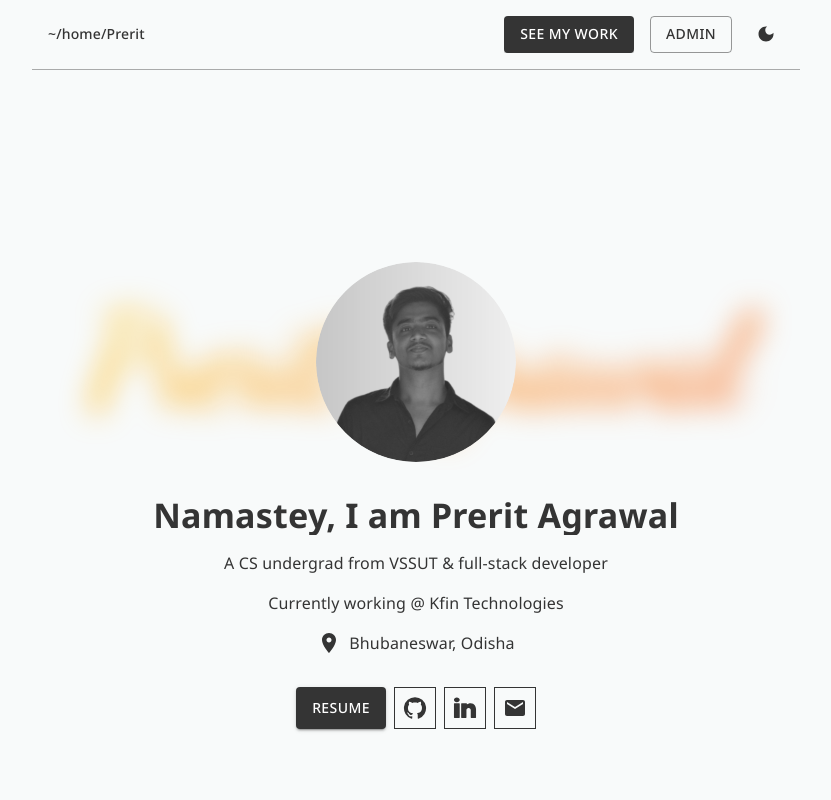
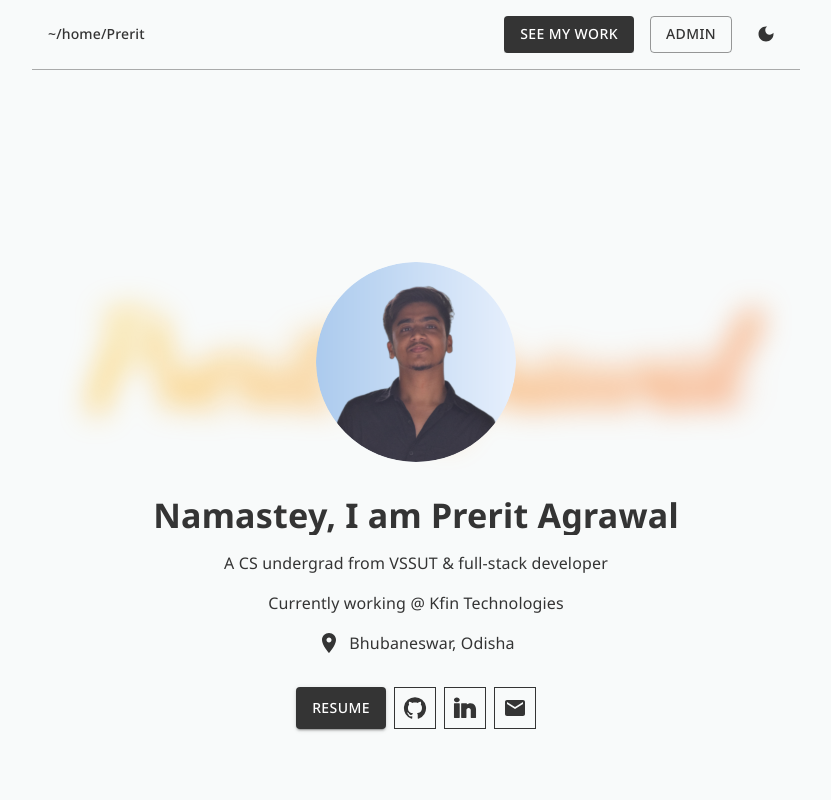
Before and after one commit to preritagrawal06/PortfolioNew, a React (Vite) app: page / in a window 1280 px wide. Shown: the top 800 px of the page, without its empty margins (224-1055 px from the left). Built offline with nearby package versions, Linux system fonts and the light colour scheme; no server answers.

Commit message:
upd: image hover animation updated

```diff
--- a/src/Components/Home.tsx
+++ b/src/Components/Home.tsx
@@ -1,14 +1,30 @@
-import { Stack, Typography, Avatar, Button, IconButton } from "@mui/material"
-import LocationOnIcon from '@mui/icons-material/LocationOn';
-import GitHubIcon from '@mui/icons-material/GitHub';
-import EmailIcon from '@mui/icons-material/Email';
+import { Stack, Typography, Avatar, Button, IconButton } from "@mui/material";
+import LocationOnIcon from "@mui/icons-material/LocationOn";
+import GitHubIcon from "@mui/icons-material/GitHub";
+import EmailIcon from "@mui/icons-material/Email";
 import Reveal from "../utils/Reveal";
-import { useContext } from "react";
+import { useContext, useEffect, useRef, useState } from "react";
 import { switchThemeContext } from "../context/themeContext";
-
+import { motion } from "framer-motion";
+import { useMousePosition } from "../utils/useMousePosition";
 
 const Hero = () => {
-    const {isDark} = useContext(switchThemeContext)
+  const { isDark } = useContext(switchThemeContext);
+  const { x, y } = useMousePosition();
+  const containerRef = useRef<HTMLDivElement | null>(null);
+  const [maskPos, setMaskPos] = useState({ x: 0, y: 0 });
+    const maskSize = 80;
+
+  useEffect(() => {
+    if (!containerRef.current) return;
+    const rect = containerRef.current.getBoundingClientRect();
+    // console.log(rect);
+    setMaskPos({
+      x: x - rect.left,
+      y: y - rect.top,
+    });
+  }, [x, y]);
+
   return (
     <Stack marginY="2rem" gap="2rem">
       <Stack alignItems="center" position="relative" mt="10rem">
@@ -23,63 +39,105 @@ const Hero = () => {
           fontWeight={400}
           padding="1rem"
           sx={{
-                        "backgroundImage":"linear-gradient(316deg, #f42b03 0%, #ffbe0b 74%)",
-                        "backgroundClip":"text",
-                        "WebkitTextFillColor": "transparent",
-                        "filter": "blur(15px)",
-                        "pointerEvents": "none",
-                        "transform": "translate(-50%, -50%)",
-                        fontSize:{
-                            xs:"96px",
-                            md:"128px"
-                        }
+            backgroundImage: "linear-gradient(316deg, #f42b03 0%, #ffbe0b 74%)",
+            backgroundClip: "text",
+            WebkitTextFillColor: "transparent",
+            filter: "blur(15px)",
+            pointerEvents: "none",
+            transform: "translate(-50%, -50%)",
+            fontSize: {
+              xs: "96px",
+              md: "128px",
+            },
           }}
         >
           Prerit Agrawal
         </Typography>
-                <Avatar alt="Prerit Agrawal" src="/profile.png" sx={{height:"200px", width:"200px", filter:"grayscale(100%)", transition:"filter 0.3s ease-out", ':hover':{filter:"grayscale(0%)"}}}/>
+        <Avatar
+          alt="Prerit Agrawal"
+          src="/profile.png"
+          sx={{ height: "200px", width: "200px" }}
+        />
+        <motion.div
+          ref={containerRef}
+          animate={{
+            WebkitMaskPosition: `${maskPos.x - maskSize / 2}px ${maskPos.y - maskSize / 2}px`,
+            transition: { type: "tween", ease: "backOut" },
+          }}
+          style={{
+            position: "absolute",
+            WebkitMaskImage: "url('/mask.svg')",
+            WebkitMaskRepeat: "no-repeat",
+            WebkitMaskPosition: "0%",
+            WebkitMaskSize: `${maskSize}px`,
+          }}
+        >
+          <Avatar
+            alt="Prerit Agrawal"
+            src="/batman-profile.png"
+            sx={{ height: "200px", width: "200px" }}
+          />
+        </motion.div>
       </Stack>
       <Stack alignItems="center" gap="1rem" padding="0 1rem">
         <Reveal>
-                    <Typography variant="h4" fontWeight={700} textAlign="center">Namastey, I am Prerit Agrawal</Typography>
+          <Typography variant="h4" fontWeight={700} textAlign="center">
+            Namastey, I am Prerit Agrawal
+          </Typography>
         </Reveal>
         <Reveal>
-                    <Typography variant="body1" textAlign="center">A CS undergrad from VSSUT & full-stack developer</Typography>
+          <Typography variant="body1" textAlign="center">
+            A CS undergrad from VSSUT & full-stack developer
+          </Typography>
         </Reveal>
         <Reveal>
-                    <Typography variant="body1" textAlign="center">Currently working @ Kfin Technologies</Typography>
+          <Typography variant="body1" textAlign="center">
+            Currently working @ Kfin Technologies
+          </Typography>
         </Reveal>
         <Reveal>
           <Stack flexDirection="row" gap="0.5rem">
-                        <LocationOnIcon sx={{color:isDark ? "#C4C7C7" : "#343434"}}/>
+            <LocationOnIcon sx={{ color: isDark ? "#C4C7C7" : "#343434" }} />
             <Typography variant="body1">Bhubaneswar, Odisha</Typography>
           </Stack>
         </Reveal>
       </Stack>
       <Stack justifyContent="center" flexDirection="row" gap="0.5rem">
-                <a href="https://drive.google.com/file/d/1LE4i_kLy31OQAozQ9xhMZph3iwAMG8Jp/view?usp=drive_link" target="_blank" rel="noopener noreferrer">
-                    <Button variant="contained" sx={{height:"100%"}}>
+        <a
+          href="https://drive.google.com/file/d/1LE4i_kLy31OQAozQ9xhMZph3iwAMG8Jp/view?usp=drive_link"
+          target="_blank"
+          rel="noopener noreferrer"
+        >
+          <Button variant="contained" sx={{ height: "100%" }}>
             Resume
           </Button>
         </a>
-                <a href="https://github.com/preritagrawal06" target="_blank" rel="noopener noreferrer">
+        <a
+          href="https://github.com/preritagrawal06"
+          target="_blank"
+          rel="noopener noreferrer"
+        >
           <IconButton aria-label="github-icon">
-                            <GitHubIcon/>
+            <GitHubIcon />
           </IconButton>
         </a>
-                <a href="https://www.linkedin.com/in/prerit-agrawal-3a1013231/" target="_blank" rel="noopener noreferrer">
+        <a
+          href="https://www.linkedin.com/in/prerit-agrawal-3a1013231/"
+          target="_blank"
+          rel="noopener noreferrer"
+        >
           <IconButton aria-label="linkedin-icon">
-                            <img src="./linkedin.svg" alt="linkedin-icon" width="24px"/>
+            <img src="./linkedin.svg" alt="linkedin-icon" width="24px" />
           </IconButton>
         </a>
         <a href="mailto:agrawalprerit780@gmail.com">
           <IconButton aria-label="email-icon">
-                            <EmailIcon/>
+            <EmailIcon />
           </IconButton>
         </a>
       </Stack>
     </Stack>
-    )
-}
+  );
+};
 
-export default Hero
+export default Hero;
--- /dev/null
+++ b/src/utils/useMousePosition.tsx
@@ -0,0 +1,18 @@
+import { useEffect, useState } from "react"
+
+
+export const useMousePosition = ()=>{
+    const [mousePos, setMousePos] = useState({x: 0, y: 0})
+    const updateMousePointer = (e: MouseEvent)=>{
+        setMousePos({x: e.clientX, y: e.clientY})
+        // console.log({x: e.clientX, y: e.clientY})
+    }
+    useEffect(()=>{
+        window.addEventListener("pointermove", updateMousePointer)
+
+        return ()=>{
+            window.removeEventListener("pointermove", updateMousePointer)
+        }
+    }, [])
+    return mousePos
+}
```
Also changed, not shown: public/batman-profile.png (added), public/mask.svg (added). Lines whose indentation alone changed are shown as unchanged.
